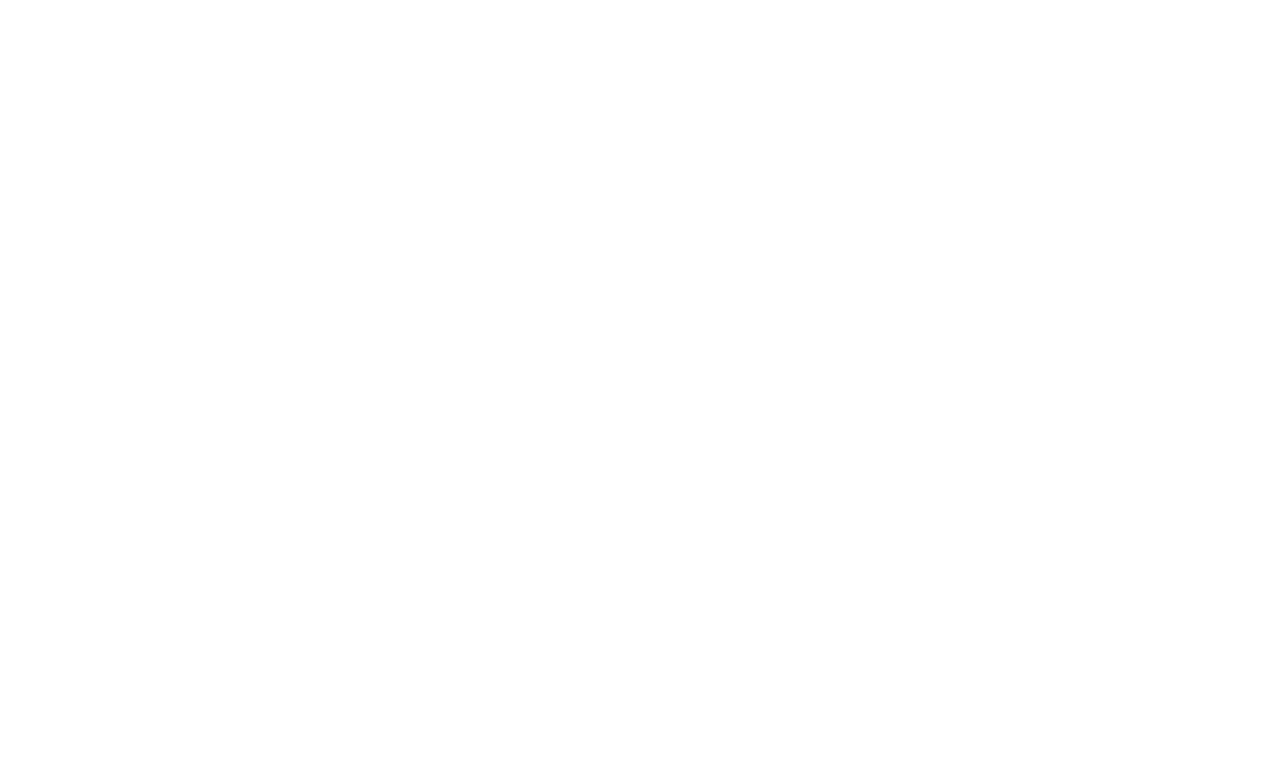
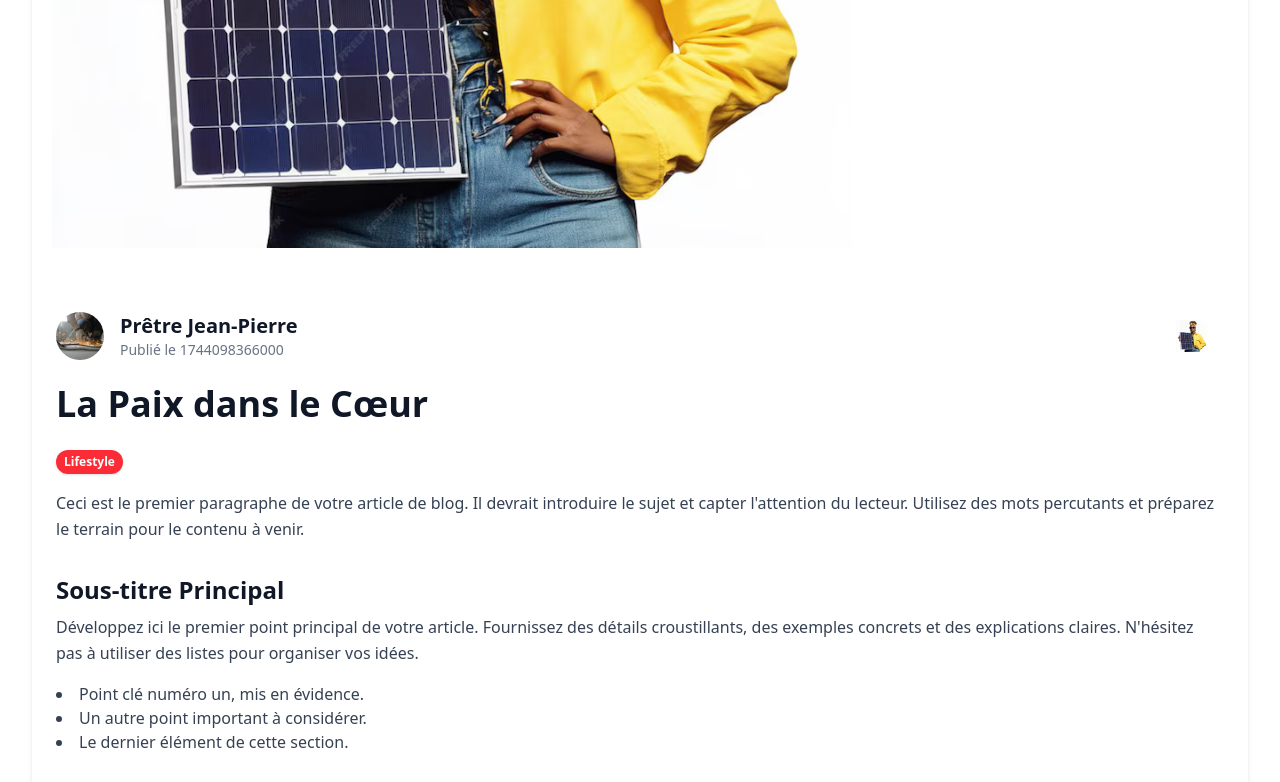
Before and after one commit to jeanlucndato/bonberger, a Next.js app: page /Blog/1 in a window 1280 px wide. Before the commit this address had no page. Shown: the part 500-1282 px from the top of the page. Before the commit the page ends 800 px from the top, so only its background shows below. Built offline with nearby package versions, Linux system fonts and the light colour scheme.

Commit message:
work on the UI blog

```diff
--- a/app/Blog/Assets/assets.js
+++ b/app/Blog/Assets/assets.js
@@ -4,6 +4,15 @@
 import prop9 from './prop9.jpg'
 import prop10 from './prop10.jpg'
 import prop11 from './prop11.jpeg'
+// fromm assets
+import logo from './logob.jpeg'
+
+// les ellements importe
+
+export const assets = {
+    logo
+
+}
 
 export const blog_data = [
     {
@@ -37,7 +46,7 @@
         image: prop9,
     },
     {
-        id: 1,
+        id: 4,
         title: "La Paix dans le Cœur",
         author: "Prêtre Jean-Pierre",
         content: "Un article sur la recherche de la paix intérieure...",
@@ -47,7 +56,7 @@
         image: prop11,
     },
     {
-        id: 2,
+        id: 5,
         title: "L'Importance de la Foi",
         author: "Soeur Marie",
         content: "Une réflexion sur la foi et sa place dans notre vie...",
@@ -57,7 +66,7 @@
         image: prop7,
     },
     {
-        id: 3,
+        id: 6,
         title: "La Communauté Bonberge",
         author: "Pasteur David",
         content: "Un article sur l'importance de la communauté...",
@@ -67,7 +76,7 @@
         image: prop9,
     },
     {
-        id: 1,
+        id: 7,
         title: "La Paix dans le Cœur",
         author: "Prêtre Jean-Pierre",
         content: "Un article sur la recherche de la paix intérieure...",
@@ -77,7 +86,7 @@
         image: prop11,
     },
     {
-        id: 2,
+        id: 8,
         title: "L'Importance de la Foi",
         author: "Soeur Marie",
         content: "Une réflexion sur la foi et sa place dans notre vie...",
@@ -87,7 +96,7 @@
         image: prop7,
     },
     {
-        id: 3,
+        id: 9,
         title: "La Communauté Bonberge",
         author: "Pasteur David",
         content: "Un article sur l'importance de la communauté...",
@@ -97,7 +106,7 @@
         image: prop9,
     },
     {
-        id: 1,
+        id: 10,
         title: "La Paix dans le Cœur",
         author: "Prêtre Jean-Pierre",
         content: "Un article sur la recherche de la paix intérieure...",
@@ -107,7 +116,7 @@
         image: prop11,
     },
     {
-        id: 2,
+        id: 11,
         title: "L'Importance de la Foi",
         author: "Soeur Marie",
         content: "Une réflexion sur la foi et sa place dans notre vie...",
@@ -117,7 +126,7 @@
         image: prop7,
     },
     {
-        id: 3,
+        id: 12,
         title: "La Communauté Bonberge",
         author: "Pasteur David",
         content: "Un article sur l'importance de la communauté...",
@@ -127,7 +136,7 @@
         image: prop9,
     },
     {
-        id: 1,
+        id: 13,
         title: "La Paix dans le Cœur",
         author: "Prêtre Jean-Pierre",
         content: "Un article sur la recherche de la paix intérieure...",
@@ -137,7 +146,7 @@
         image: prop11,
     },
     {
-        id: 2,
+        id: 14,
         title: "L'Importance de la Foi",
         author: "Soeur Marie",
         content: "Une réflexion sur la foi et sa place dans notre vie...",
@@ -147,7 +156,7 @@
         image: prop7,
     },
     {
-        id: 3,
+        id: 15,
         title: "La Communauté Bonberge",
         author: "Pasteur David",
         content: "Un article sur l'importance de la communauté...",
--- /dev/null
+++ b/app/Blog/[id]/page.js
@@ -0,0 +1,176 @@
+"use client"
+import React, { useEffect, useState } from 'react'
+import Image from 'next/image';
+import { blog_data, assets } from '../Assets/assets';
+
+
+const page = ({ params }) => {
+
+    const [data, setData] = useState(null);
+
+    const fetchBlogData = () => {
+        for (let i = 0; i < blog_data.length; i++) {
+            if (Number(params.id) === blog_data[i].id) {
+                setData(blog_data[i]);
+                console.log(blog_data[i]);
+                break
+
+            }
+        }
+
+    }
+
+    useEffect(() => {
+        fetchBlogData();
+
+    }, [])
+
+
+
+    return (data ?
+        <>
+            <div class="bg-white text-gray-800 py-12">
+                <div class="container mx-auto px-4 sm:px-6 lg:px-8">
+                    <main class="bg-white rounded-lg shadow-md overflow-hidden">
+                        <div class=" mx-5 max-w-[800px] mt-[-100px] mb-8">
+                            <Image
+                                src={data.image}
+                                width={1280}
+                                height={720}
+                                alt="Image de l'article"
+                                class="object-cover rounded-t-lg"
+                            />
+                        </div>
+                        <div class="px-6 py-8">
+                            <div class="flex items-center justify-between mb-6">
+                                <div class="flex items-center">
+                                    <div class="relative w-12 h-12 rounded-full overflow-hidden mr-4">
+                                        <Image
+                                            src={data.author_img}
+                                            alt="{data.author}"
+                                            class="object-cover w-full h-full"
+                                        />
+                                    </div>
+                                    <div>
+                                        <h2 class="text-xl font-semibold text-gray-900">{data.author}</h2>
+                                        <p class="text-sm text-gray-500">Publié le {data.date}</p>
+                                    </div>
+                                </div>
+                                <div class="relative w-16 h-8">
+                                    <Image
+                                        src={assets.logo}
+                                        alt="Logo du site"
+                                        class="object-contain w-full h-full"
+                                    />
+                                </div>
+                            </div>
+
+                            <h1 class="mb-6 text-3xl font-bold text-gray-900 sm:text-4xl">
+                                {data.title}
+                            </h1>
+                            <div class="mb-4 space-x-2">
+                                <span
+                                    class="inline-block bg-red-500 text-white text-xs font-semibold py-1 px-2 rounded-full shadow-sm"
+                                >{data.category}</span
+                                >
+                                {data.tags &&
+                                    data.tags.map((tag) => (
+                                        <span
+                                            key={tag}
+                                            class="inline-block bg-gray-200 text-gray-500 text-xs font-semibold py-1 px-2 rounded-full shadow-sm"
+                                        >{tag}</span
+                                        >
+                                    ))}
+                            </div>
+
+                            <article class="prose prose-lg mx-auto text-gray-700">
+                                <p class="leading-relaxed">
+                                    Ceci est le premier paragraphe de votre article de blog. Il devrait
+                                    introduire le sujet et capter l'attention du lecteur. Utilisez des
+                                    mots percutants et préparez le terrain pour le contenu à venir.
+                                </p>
+
+                                <h2 class="text-2xl font-semibold text-gray-900 mt-8">
+                                    Sous-titre Principal
+                                </h2>
+                                <p class="leading-relaxed mt-2">
+                                    Développez ici le premier point principal de votre article. Fournissez
+                                    des détails croustillants, des exemples concrets et des explications
+                                    claires. N'hésitez pas à utiliser des listes pour organiser vos idées.
+                                </p>
+                                <ul class="list-disc list-inside mt-4">
+                                    <li>Point clé numéro un, mis en évidence.</li>
+                                    <li>Un autre point important à considérer.</li>
+                                    <li>Le dernier élément de cette section.</li>
+                                </ul>
+
+                                <h3 class="text-xl font-semibold text-gray-900 mt-6">
+                                    Sous-titre Secondaire
+                                </h3>
+                                <p class="leading-relaxed mt-2">
+                                    Approfondissez un aspect spécifique du point principal précédent. Vous
+                                    pouvez utiliser des citations mises en évidence avec une couleur
+                                    distincte pour attirer l'attention.
+                                </p>
+
+                                <blockquote
+                                    class="mt-4 p-4 italic border-l-4 border-red-500 bg-gray-100 rounded-md"
+                                >
+                                    <p class="text-gray-700">
+                                        "Une citation puissante qui renforce votre argument principal."
+                                    </p>
+                                    <cite class="text-sm text-gray-500">- Source de la citation</cite>
+                                </blockquote>
+
+                                <p class="leading-relaxed mt-4">
+                                    Continuez à tisser votre récit avec d'autres paragraphes et
+                                    sous-titres. Utilisez des images ou des éléments visuels pour briser
+                                    la monotonie du texte.
+                                </p>
+
+                                <h2 class="text-2xl font-semibold text-gray-900 mt-8">Conclusion</h2>
+                                <p class="leading-relaxed mt-2">
+                                    Résumez les principaux points de votre article et offrez une
+                                    conclusion mémorable. Incitez vos lecteurs à réfléchir ou à passer à
+                                    l'action.
+                                </p>
+                            </article>
+                        </div>
+                        <div class="px-6 py-4 bg-gray-100 border-t border-gray-200 flex justify-between items-center">
+                            <div class="flex items-center">
+                                <div class="relative w-8 h-8 rounded-full overflow-hidden mr-2">
+                                    <img
+                                        src="{data.author_img}"
+                                        alt="{data.author}"
+                                        class="object-cover w-full h-full"
+                                    />
+                                </div>
+                                <p class="text-sm text-gray-600">Écrit par {data.author}</p>
+                            </div>
+                            <a
+                                href="#"
+                                class="inline-flex items-center px-4 py-2 bg-red-500 text-white text-sm font-medium rounded-md shadow-md hover:bg-red-600 focus:outline-none focus:ring-2 focus:ring-red-500 focus:ring-offset-2"
+                            >
+                                Commentaires
+                                <svg
+                                    class="ml-2 -mr-1 w-4 h-4"
+                                    fill="currentColor"
+                                    viewBox="0 0 20 20"
+                                    xmlns="http://www.w3.org/2000/svg"
+                                >
+                                    <path
+                                        fillRule="evenodd"
+                                        d="M18 10c0 3.866-3.582 7-8 7a8.002 8.002 0 01-2.004-.322l-3.244 1.144a1 1 0 01-1.374-1.224l.43-1.281a8.005 8.005 0 01-4.199-5.758 8.014 8.014 0 017-8 8 8 0 018 8zm-8-2a2 2 0 11-4 0 2 2 0 014 0z"
+                                        clipRule="evenodd"
+                                    />
+                                </svg>
+                            </a>
+                        </div>
+                    </main>
+                </div>
+            </div>
+        </> : <></>
+    )
+}
+
+export default page
--- a/app/Blog/components/BlogItem.js
+++ b/app/Blog/components/BlogItem.js
@@ -1,13 +1,18 @@
 "use client"
 import React from 'react'
+import Link from 'next/link'
 import next from 'next'
 import { blog_data } from '../Assets/assets'
 import Image from 'next/image'
+import { FaLongArrowAltRight } from "react-icons/fa";
 
-const BlogItem = ({ title, content, category, image }) => {
+
+const BlogItem = ({ title, id, content, category, image }) => {
     return (
         <div className='max-w-[330px]' >
-            < Image src={image} alt='' width={400} height={400} className=' border-b border-black  ' />
+            <Link href={`/Blog/${id}`}>
+                < Image src={image} alt='' width={400} height={400} className=' border-b border-black  ' />
+            </Link>
             <p className='ml-5 mt-5 px-1 inline-block bg-black text-amber-50'>
                 {category}
 
@@ -17,8 +22,10 @@
                 </h5>
                 <p className='mb-3 text-sm text-gray-700'>{content}
                 </p>
-                <div className='inline-flex items-center py-2 font-semibold text-gray-800 '>Readmore ...
-                </div>
+                <Link href={`/Blog/${id}`} className='inline-flex items-center py-2 font-semibold text-gray-800 '>Readmore ...
+                    <FaLongArrowAltRight />
+
+                </Link>
 
 
 
@@ -27,7 +34,7 @@
 
 
 
-        </div>
+        </div >
     )
 }
 
--- a/app/Blog/components/BlogListe.js
+++ b/app/Blog/components/BlogListe.js
@@ -26,10 +26,11 @@
 
             </div>
             <div className=' flex flex-wrap justify-around gap-1 gap-y-10 mb-20 xl-mx-24 '>
-                {blog_data.map((item, index) => {
-                    return <BlogItem key={index} image={item.image} title={item.title} content={item.content} date={item.date} category={item.category} />
+                {blog_data.filter((item) => menu === "All" ? true : item.category === menu).map((item, index) => {
+                    return <BlogItem key={index} id={item.id} image={item.image} title={item.title} content={item.content} date={item.date} category={item.category} />
 
                 })}
+
             </div>
 
         </>
--- a/app/Blog/page.js
+++ b/app/Blog/page.js
@@ -8,7 +8,7 @@
     return (
         <>
             < Header />
-            < Index />
+            {/* < Index /> */}
             < BlogListe />
             < Footer />
         </>
```
Also changed, not shown: app/Blog/Assets/logob.jpeg (added).
